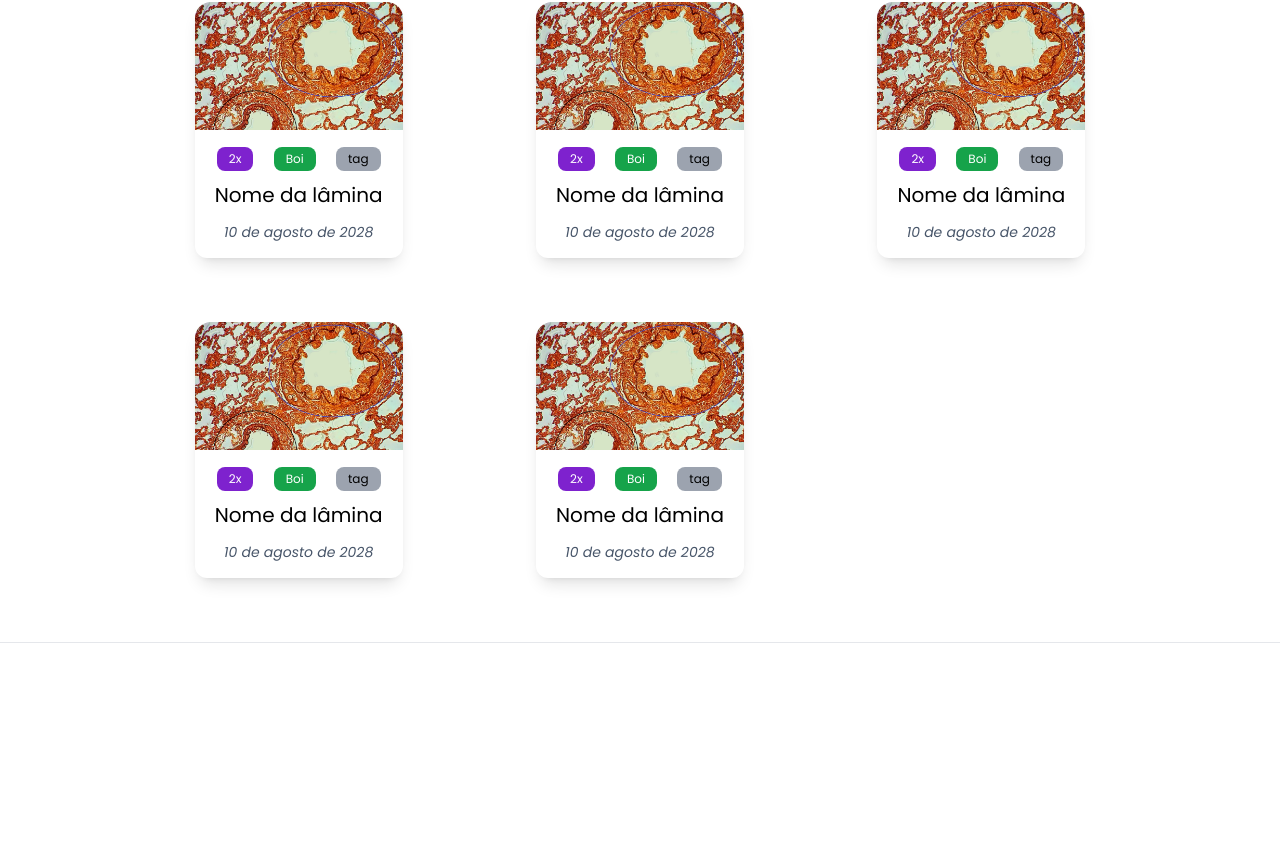
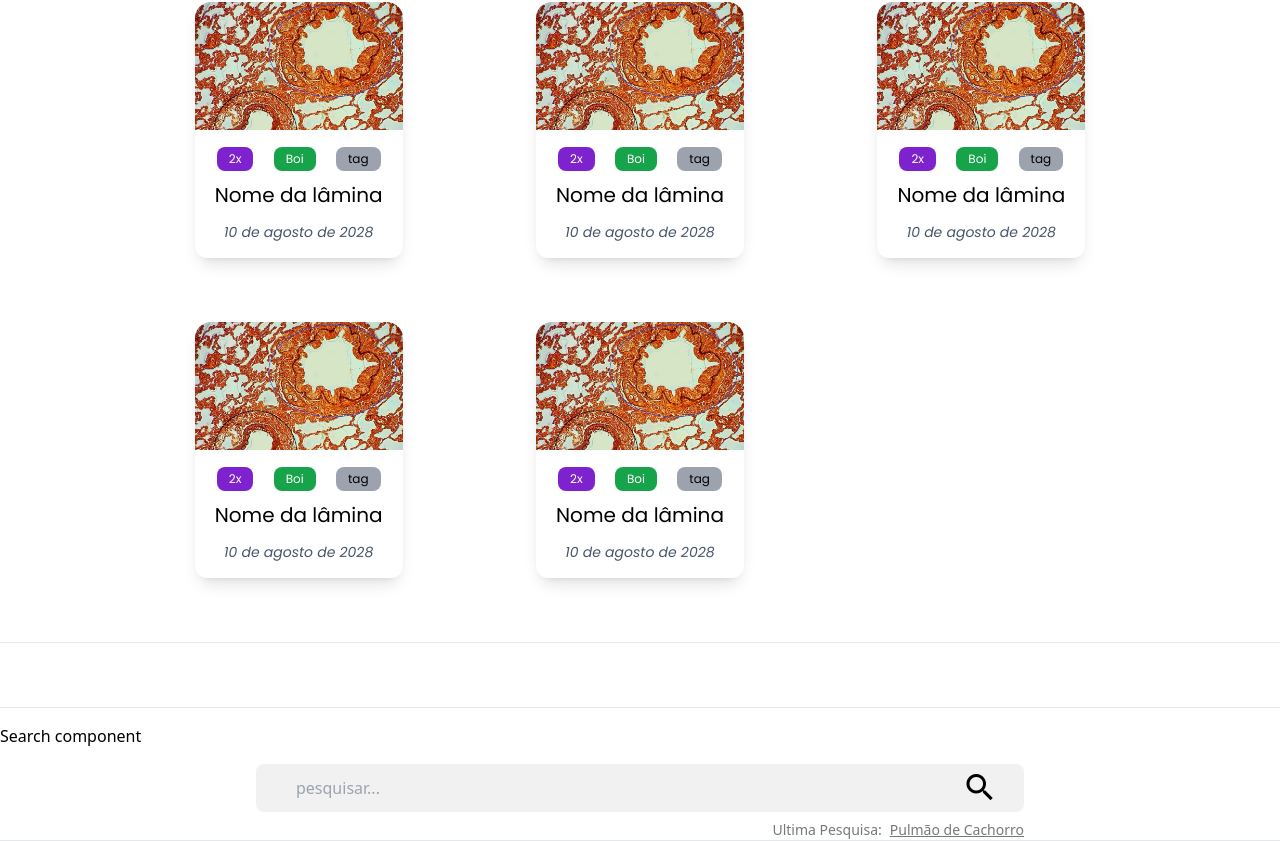
Before and after one commit to fabricadesoftware-ifc/fabricaHistologia_frontend, a Vue app: page /test-components in a window 1280 px wide. Shown: the part 817-1658 px from the top of the page. Before the commit the page ends 1484 px from the top, so only its background shows below. Built offline with nearby package versions, Linux system fonts and the light colour scheme.

Commit message:
FEAT: Creating the searchBar component #41

```diff
--- a/dev-dist/sw.js
+++ b/dev-dist/sw.js
@@ -82,7 +82,7 @@ define(['./workbox-b5f7729d'], (function (workbox) { 'use strict';
     "revision": "3ca0b8505b4bec776b69afdba2768812"
   }, {
     "url": "index.html",
-    "revision": "0.8g92q5887ug"
+    "revision": "0.iii8jt9de1o"
   }], {});
   workbox.cleanupOutdatedCaches();
   workbox.registerRoute(new workbox.NavigationRoute(workbox.createHandlerBoundToURL("index.html"), {
--- a/src/assets/styles/main.css
+++ b/src/assets/styles/main.css
@@ -1,3 +1,4 @@
+@import '@mdi/font/css/materialdesignicons.css';
 @import './presets.css';
 @tailwind base;
 @tailwind components;
--- /dev/null
+++ b/src/components/search/SearchBar.vue
@@ -0,0 +1,21 @@
+<script setup>
+import ContainerDefault from '@/components/ContainerDefault.vue'
+import { ref } from 'vue';
+
+const history = ref('Pulmão de Cachorro')
+</script>
+
+<template>
+    <ContainerDefault>
+        <div class="w-3/4 mx-auto">
+            <div class="bg-[#F1F1F1] w-full rounded-lg h-12 flex">
+                <input type="text" placeholder="pesquisar..." class="bg-transparent my-auto ml-10 outline-none w-5/6">
+                <i class="mdi mdi-magnify text-black text-4xl m-auto" />
+            </div>
+            <div class="w-full flex justify-end mt-2">
+                <span class="text-[#787878] text-end mr-2 text-sm">Ultima Pesquisa:</span>
+                <RouterLink to="#" class="text-[#787878] underline decoration-1 text-sm">{{ history }}</RouterLink>
+            </div>
+        </div>
+    </ContainerDefault>
+</template>
--- a/src/views/tests/ComponentsView.vue
+++ b/src/views/tests/ComponentsView.vue
@@ -7,6 +7,7 @@ import BackButton from '../../components/BackButton.vue';
 import DefaultTitle from '@/components/DefaultTitle.vue';
 import CardsContainer from '@/components/CardsContainer.vue';
 import SlideCard from '@/components/SlideCard.vue';
+import SearchBar from '@/components/search/SearchBar.vue'
 
 const objs = ref([
     {name: 'Nome da lâmina', date: ['10', 'agosto', '2028'], tags: [{color: 'text-white', background: 'bg-purple-700', content: '2x'}, {color: 'text-white', background: 'bg-green-600', content: 'Boi'}, {color: 'text-black', background: 'bg-gray-400', content: 'tag'} ]},
@@ -78,5 +79,10 @@ const datas_AdditionalInfo = [
         </CardsContainer>
         <hr>
         <br>
+
+        <hr class="mt-10">
+        <p class="py-4">Search component</p>
+        <SearchBar />
+        <hr>
     </main>
 </template>
```
